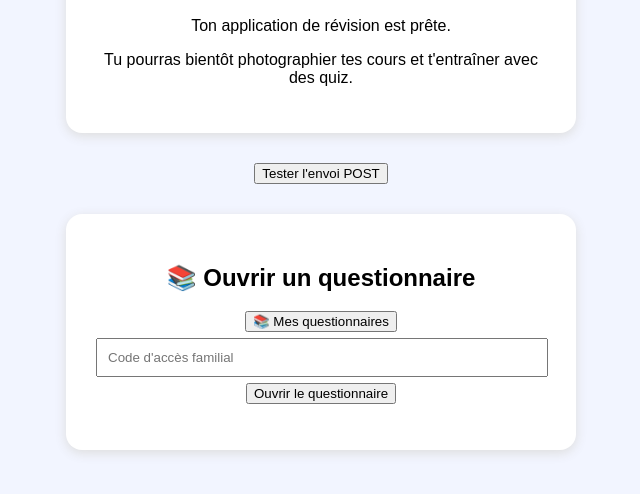
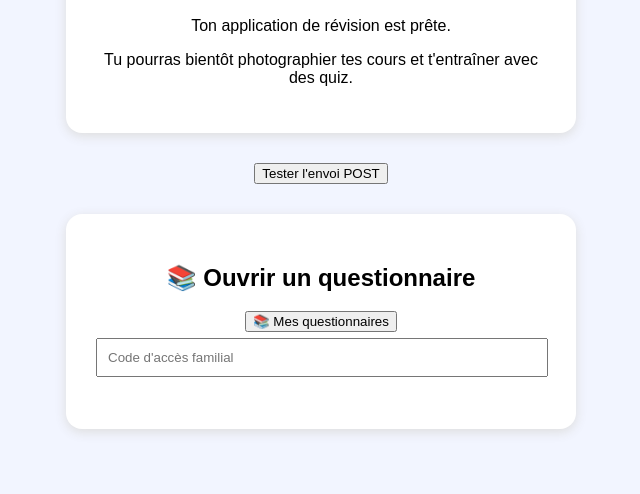
Before and after one commit to jennyden10-oss/revis-facile, a plain HTML site: page index.html in a window 1280 px wide. Shown: the part 414-908 px from the top of the page, without its empty margins (319-959 px from the left). Drawn offline with Linux system fonts and the light colour scheme.

Commit message:
Update index.html

```diff
--- a/index.html
+++ b/index.html
@@ -153,9 +153,6 @@ async function testerPost() {
     style="width:95%;padding:10px;margin:6px 0"
   >
 
-  <button onclick="ouvrirQuestionnaire()">
-    Ouvrir le questionnaire
-  </button>
 
   <p id="messageQuiz"></p>
 </div>
```
